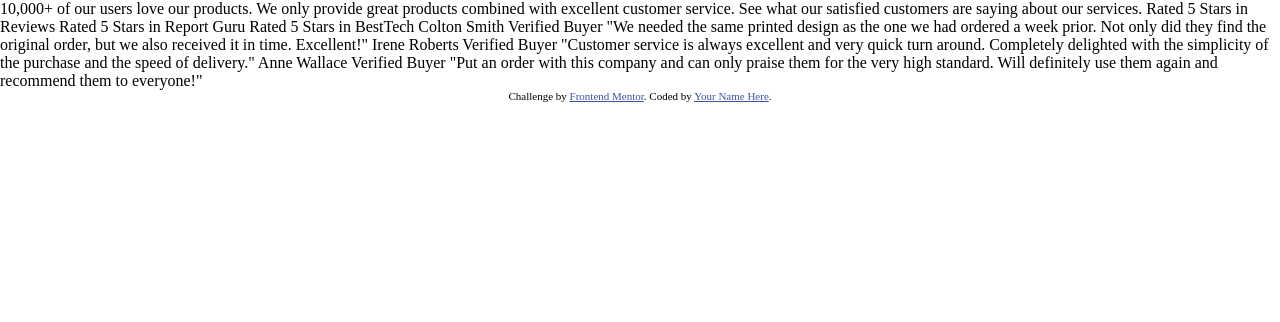
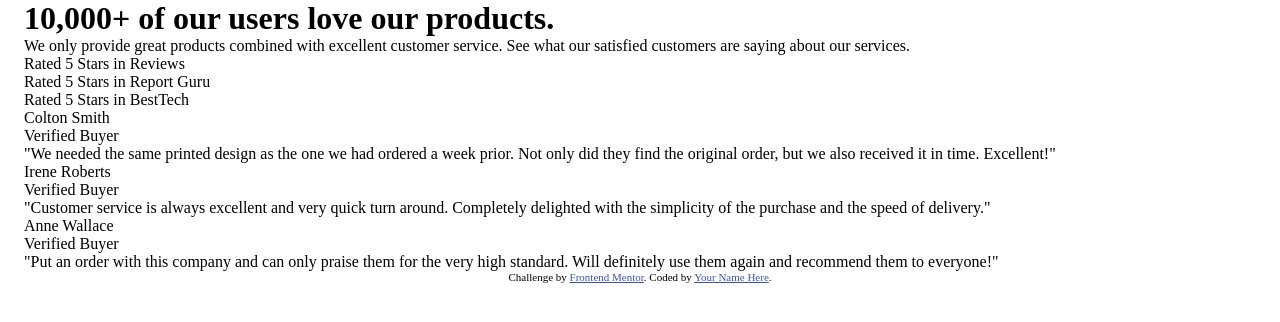
Before and after one commit to hermannleboss/social-proof-section-master, a website built with Vite: page index.html in a window 1280 px wide. Built offline with nearby package versions, Linux system fonts and the light colour scheme; a web font is replaced by a local one.

Commit message:
structure the content

```diff
--- a/index.html
+++ b/index.html
@@ -1,8 +1,8 @@
 <!DOCTYPE html>
 <html lang="en">
 <head>
-    <meta charset="UTF-8" />
-    <meta name="viewport" content="width=device-width, initial-scale=1.0" />
+    <meta charset="UTF-8"/>
+    <meta name="viewport" content="width=device-width, initial-scale=1.0"/>
     <!-- displays site properly based on user's device -->
 
     <link
@@ -20,6 +20,7 @@
             font-size: 11px;
             text-align: center;
         }
+
         .attribution a {
             color: hsl(228, 45%, 44%);
         }
@@ -27,31 +28,59 @@
 </head>
 <body>
 <div role="main">
+    <div class="container">
+        <div>
+            <h1>10,000+ of our users love our products.</h1>
+            <p>We only provide great products combined with excellent customer service.
+                See what our satisfied customers are saying about our services.</p>
+        </div>
+        <div>
+            <div>Rated 5 Stars in Reviews</div>
+            <div>Rated 5 Stars in Report Guru</div>
+            <div>Rated 5 Stars in BestTech</div>
+        </div>
+    </div>
 
-    10,000+ of our users love our products.
-
-    We only provide great products combined with excellent customer service.
-    See what our satisfied customers are saying about our services.
-
-    Rated 5 Stars in Reviews
-    Rated 5 Stars in Report Guru
-    Rated 5 Stars in BestTech
-
-    Colton Smith
-    Verified Buyer
+    <div class="container">
+        <div>
+            <div>
+                <p>Colton Smith</p>
+                <p>Verified Buyer</p>
+            </div>
+            <div>
+                <p>
                     "We needed the same printed design as the one we had ordered a week prior.
                     Not only did they find the original order, but we also received it in time.
                     Excellent!"
-
-    Irene Roberts
-    Verified Buyer
+                </p>
+            </div>
+        </div>
+        <div>
+            <div>
+                <p>Irene Roberts</p>
+                <p>Verified Buyer</p>
+            </div>
+            <div>
+                <p>
                     "Customer service is always excellent and very quick turn around. Completely
                     delighted with the simplicity of the purchase and the speed of delivery."
-
-    Anne Wallace
-    Verified Buyer
+                </p>
+            </div>
+        </div>
+        <div>
+            <div>
+                <p>Anne Wallace</p>
+                <p>Verified Buyer</p>
+            </div>
+            <div>
+                <p>
                     "Put an order with this company and can only praise them for the very high
                     standard. Will definitely use them again and recommend them to everyone!"
+                </p>
+            </div>
+        </div>
+    </div>
+
 
     <div class="attribution">
         Challenge by
--- a/sass/layout/_container.scss
+++ b/sass/layout/_container.scss
@@ -0,0 +1,4 @@
+.container{
+  margin-left: 24px;
+  margin-right: 24px;
+}
```
Lines whose indentation alone changed are shown as unchanged.
